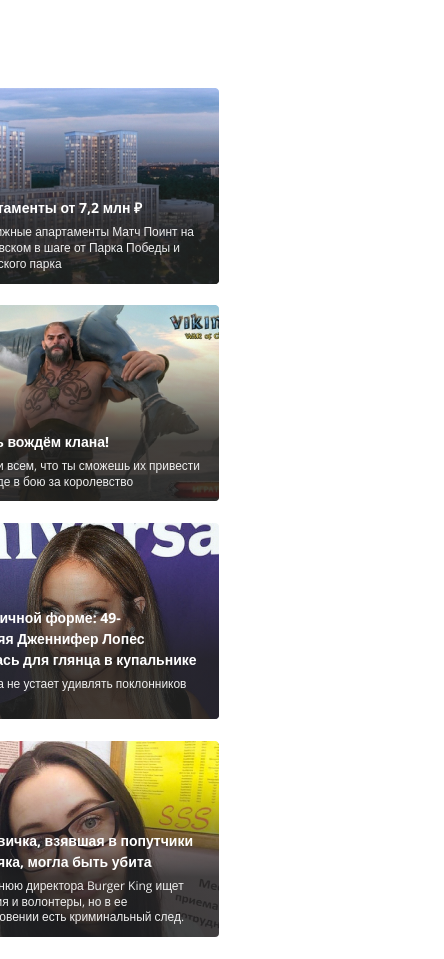
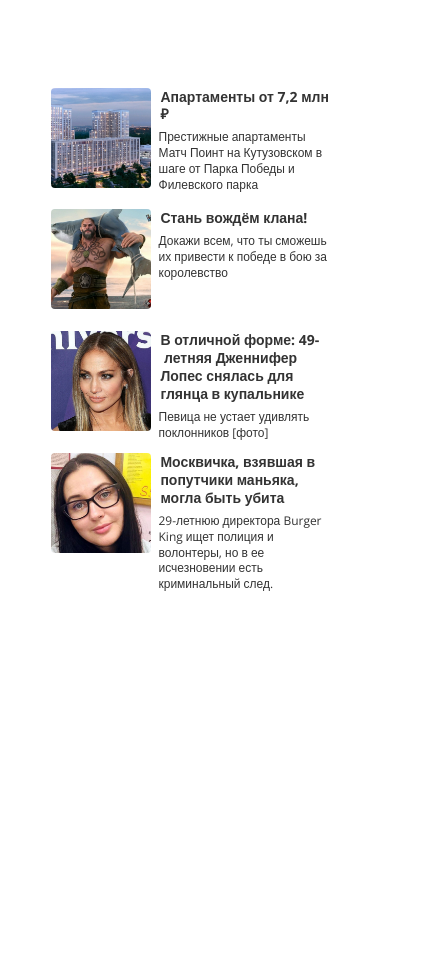
Before and after one commit to grifonna8/test-task, a website: page index.html in a window 390 px wide. Shown: the whole page, 444 px wide, since content can reach past the window. After the commit the page ends 844 px from the top, so only its background shows below. Drawn offline with nearby package versions, Linux system fonts and the light colour scheme.

Commit message:
feat:changed a ltl bit html structure, made media for phones. Final version

```diff
--- a/gulpfile.js
+++ b/gulpfile.js
@@ -3,7 +3,6 @@ const browserSync = require('browser-sync').create();
 const sass = require('gulp-sass');
 const autoprefixer = require('gulp-autoprefixer');
 const cleanCSS = require('gulp-clean-css');
-const minify = require('gulp-minify');
 const htmlmin = require('gulp-htmlmin');
 const tinypng = require('gulp-tinypng-compress');
 
@@ -38,17 +37,6 @@ function buildCSS(done) {
   done();
 }
 
-function buildJS(done) {
-  src(['js/**.js', '!js/**.min.js']) /* завернули в массив и сказали, что уже минимизированные файлы брать не надо */
-      .pipe(minify({ext:{ /* настройка из плагина, чтобы не переименовывал файлы, кот. в него поступают */
-            min:'.js'
-          }
-      }))
-    .pipe(dest('dist/js/'));
-  src('js/**.min.js').pipe(dest('dist/js/')); /* добавляем все файлы min.js в папку тоже, т.к. готовим все файлы к публикации  */
-  done();
-}
-
 function html(done) {
   src('**.html')
       .pipe(htmlmin({ collapseWhitespace: true }))
@@ -56,19 +44,6 @@ function html(done) {
   done();
 }
 
-function php(done) {
-  src(['**.php'])
-      .pipe(dest('dist/')); /* ищем все файлы php и переносим*/
-  src('phpmailer/**/**')
-      .pipe(dest('dist/phpmailer/')); /* переносим в отдел. папку phpmailer файлы оттуда */
-  done();
-}
-
-function fonts(done) {
-  src('fonts/**/**')
-      .pipe(dest('dist/fonts/')); /* переносим в отдел. папку fonts все шрифты */
-  done();
-}
 
 function imagemin(done) {
   src('img//**/*.{png,jpg,jpeg}')
@@ -80,4 +55,4 @@ function imagemin(done) {
 }
 
 exports.serve = bs;
-exports.build = series(buildCSS, buildJS, html, php, fonts, imagemin);
+exports.build = series(buildCSS, html, imagemin);
--- a/index.html
+++ b/index.html
@@ -15,14 +15,18 @@
           <div class="wrapper">
               <div class="card news__card">
                 <img src="img/news/image1.jpg" alt="image" class="card__image">
+                <div class="card__text">
                   <h2 class="card__title">Апартаменты от 7,2 млн ₽</h2>
                   <h3 class="card__subtitle">Престижные апартаменты Матч Поинт на Кутузовском в шаге от Парка Победы и Филевского парка</h3>
+                </div>
               </div>
               <!-- /.card news__card -->
               <div class="card news__card">
                 <img src="img/news/image2.jpg" alt="image" class="card__image">
+                <div class="card__text">
                   <h2 class="card__title">Стань вождём клана!</h2>
                   <h3 class="card__subtitle">Докажи всем, что ты сможешь их привести к победе в бою за королевство</h3>
+                </div>
               </div>
               <!-- /.card news__card -->
           </div>
@@ -30,14 +34,18 @@
           <div class="wrapper">
               <div class="card news__card">
                 <img src="img/news/image3.jpg" alt="image" class="card__image">
-                <h2 class="card__title">В отличной форме: 49-&nbsp;летняя&nbsp;Дженнифер Лопес снялась для глянца в купальнике</h2>
+                <div class="card__text">
+                  <h2 class="card__title">В отличной форме: 49-&nbsp;летняя Дженнифер Лопес снялась для глянца в купальнике</h2>
                   <h3 class="card__subtitle">Певица не устает удивлять поклонников [фото]</h3>
+                </div>
               </div>
               <!-- /.card news__card -->
               <div class="card news__card">
                 <img src="img/news/image4.jpg" alt="image" class="card__image">
+                <div class="card__text">
                   <h2 class="card__title">Москвичка, взявшая в попутчики маньяка, могла быть убита</h2>
                   <h3 class="card__subtitle">29-летнюю директора Burger King ищет полиция и волонтеры, но в ее исчезновении есть криминальный след.</h3>
+                </div>
               </div>
               <!-- /.card news__card -->
           </div>
--- a/sass/_media.sass
+++ b/sass/_media.sass
@@ -8,12 +8,40 @@
   .news
     &__card
       margin-bottom: 1.562rem
+  .card
+    &__image
+      border-radius: 4px
+    &__title
+      margin: 0px 0px 0px 15px
+      width: 93%
 
 @media screen and ( max-width: 660px )
   html
     font-size: 14px
   .wrapper
     flex-direction: column
+    align-items: center
+    width: auto
   .card
+    background: none
+    flex-direction: row
+    width: 288px
+    height: 100px
+    &__title
+      color: $dark
+      line-height: 1.285rem
+      width: 90%
+      margin: 0 auto
     &__subtitle
       font-size: 0.857rem
+      color: $dark
+      width: 92%
+    &__image
+      position: relative
+      width: 100px
+      height: 100px
+      object-fit: cover
+      border-radius: 4px
+    &__text
+      display: flex
+      flex-direction: column
```
Also changed, not shown: css/style.css, dist/css/style.css (added), dist/img/news/image1.jpg (added), dist/img/news/image2.jpg (added), dist/img/news/image3.jpg (added), dist/img/news/image4.jpg (added), dist/index.html (added). Lines whose indentation alone changed are shown as unchanged.
